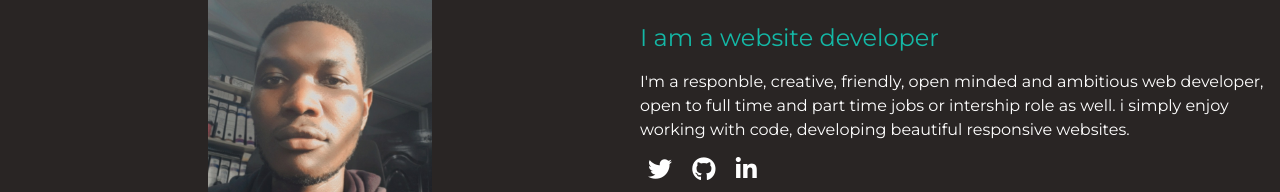
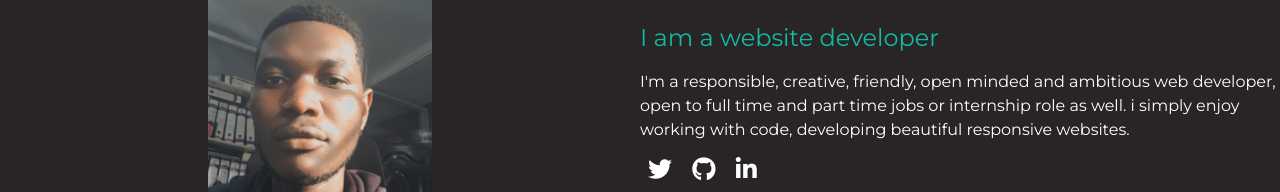
Before and after one commit to AyomikeCharles/portfolio, a website: page index.html in a window 1280 px wide. Shown: the part 218-410 px from the top of the page. Drawn offline with nearby package versions, Linux system fonts and the light colour scheme.

Commit message:
Update index.html
Error corrected

```diff
--- a/index.html
+++ b/index.html
@@ -65,7 +65,7 @@
                     I am a website developer
                 </h3>
                 <p class='text-md myAnim'>
-                    I'm a responble, creative, friendly, open minded and ambitious web developer, open to full time and part time jobs or intership role as well. i simply enjoy working with code, developing beautiful responsive websites.
+                    I'm a responsible, creative, friendly, open minded and ambitious web developer, open to full time and part time jobs or internship role as well. i simply enjoy working with code, developing beautiful responsive websites.
                 </p>
                 <div class="my-4 myAnim">
                     <a href="https://twitter.com/CharlesToritse" class="mx-2 hover:text-teal-500 duration-700"><i class="fa-brands fa-twitter fa-xl"></i></a>
```
